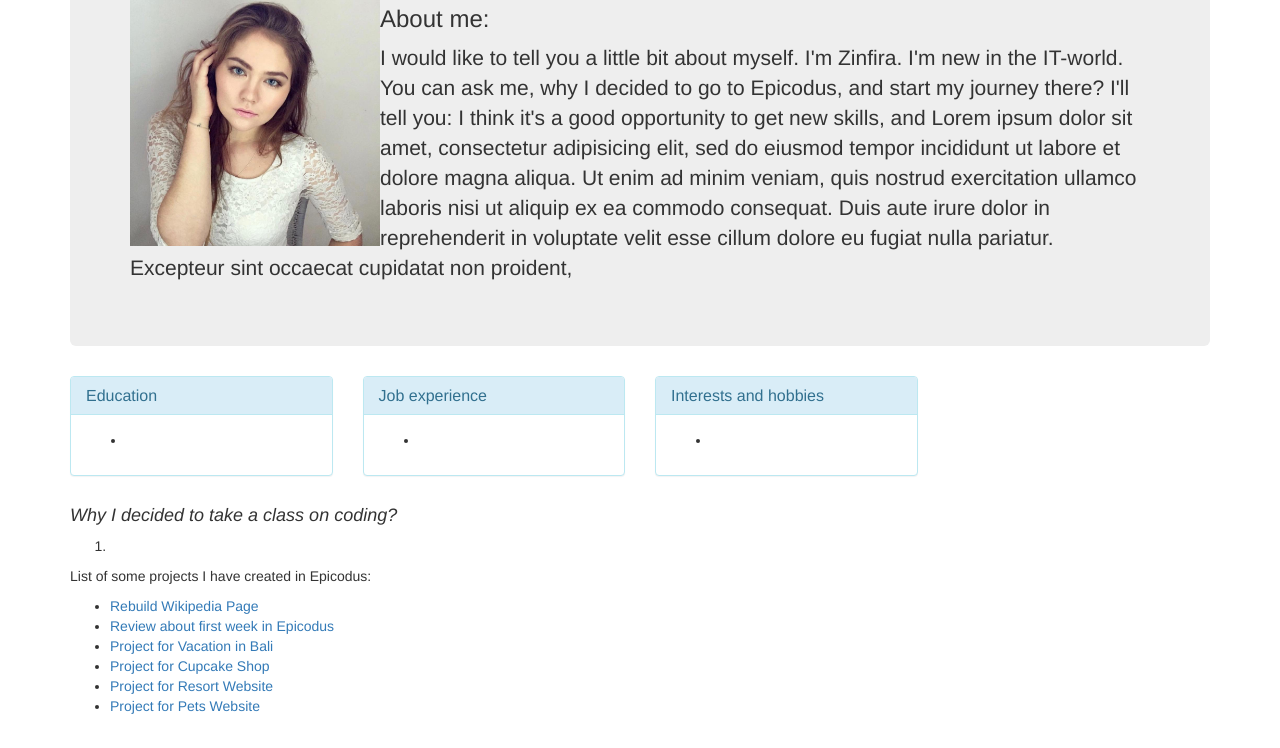
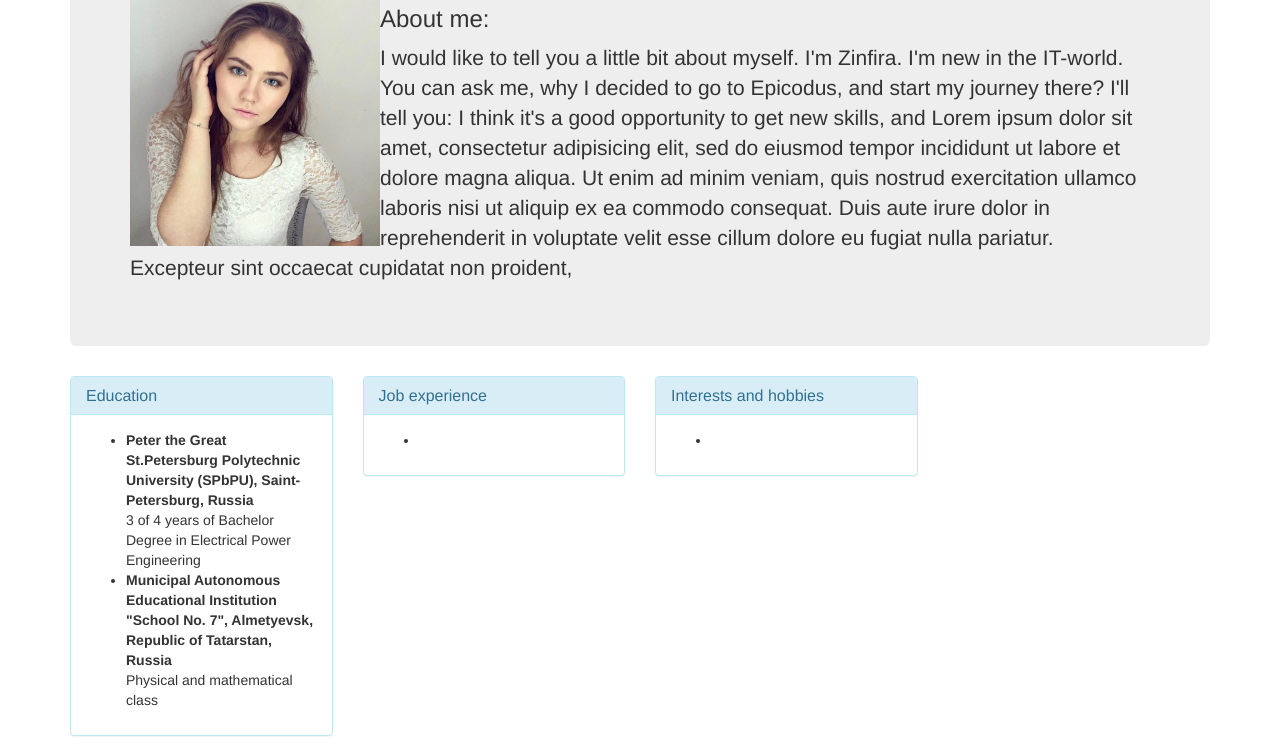
Before and after one commit to Zinfira/My-portfolio, a plain HTML site: page index.html in a window 1280 px wide. Shown: the part 204-952 px from the top of the page. Before the commit the page ends 930 px from the top, so only its background shows below. Drawn offline with Linux system fonts and the light colour scheme.

Commit message:
Add class to Education

```diff
--- a/index.html
+++ b/index.html
@@ -26,7 +26,10 @@
             </div>
             <div class="panel-body">
               <ul>
-                <li></li>
+                <li><strong class="intro">Peter the Great St.Petersburg Polytechnic University (SPbPU), Saint-Petersburg, Russia</strong></li>
+                  <li2>3 of 4 years of Bachelor Degree in Electrical Power Engineering</li2>
+                <li><strong class="intro">Municipal Autonomous Educational Institution "School No. 7", Almetyevsk, Republic of Tatarstan, Russia</strong></li>
+                  <li2>Physical and mathematical class</li2>
               </ul>
             </div>
           </div>
```
